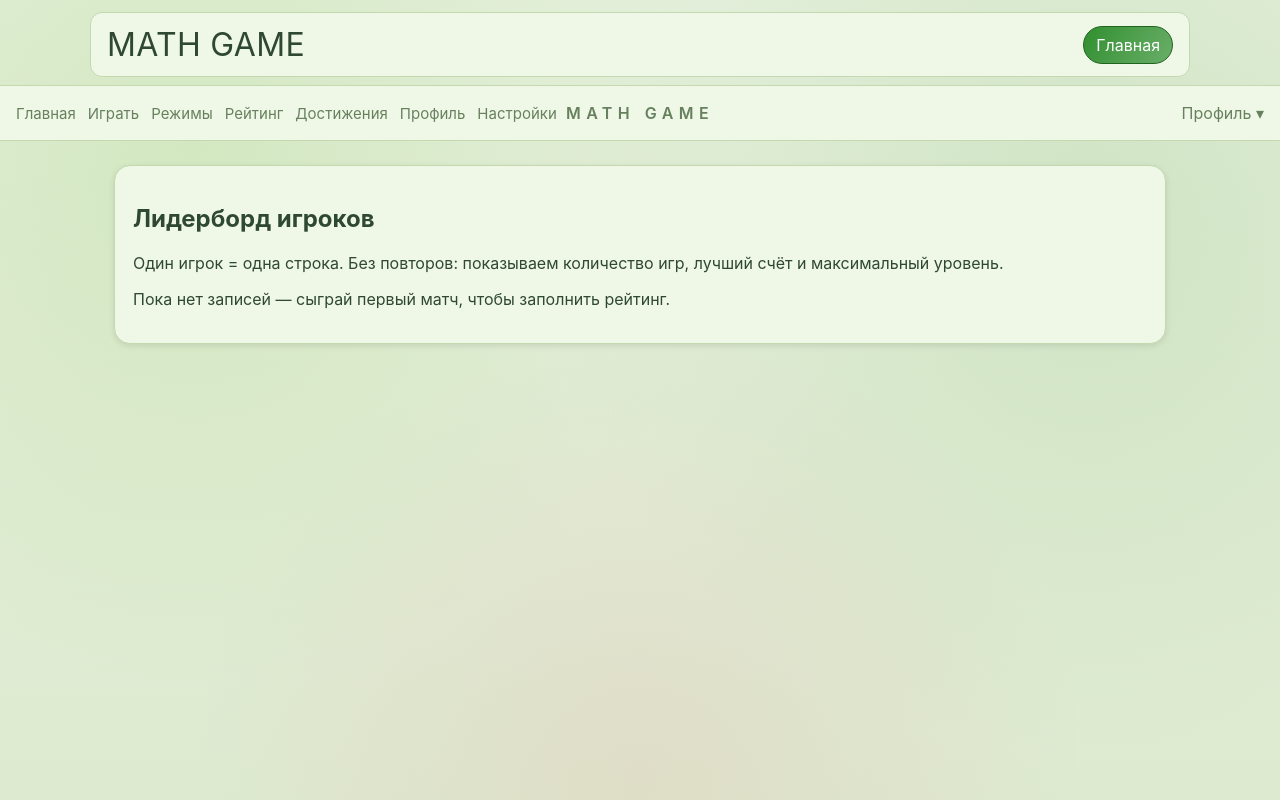
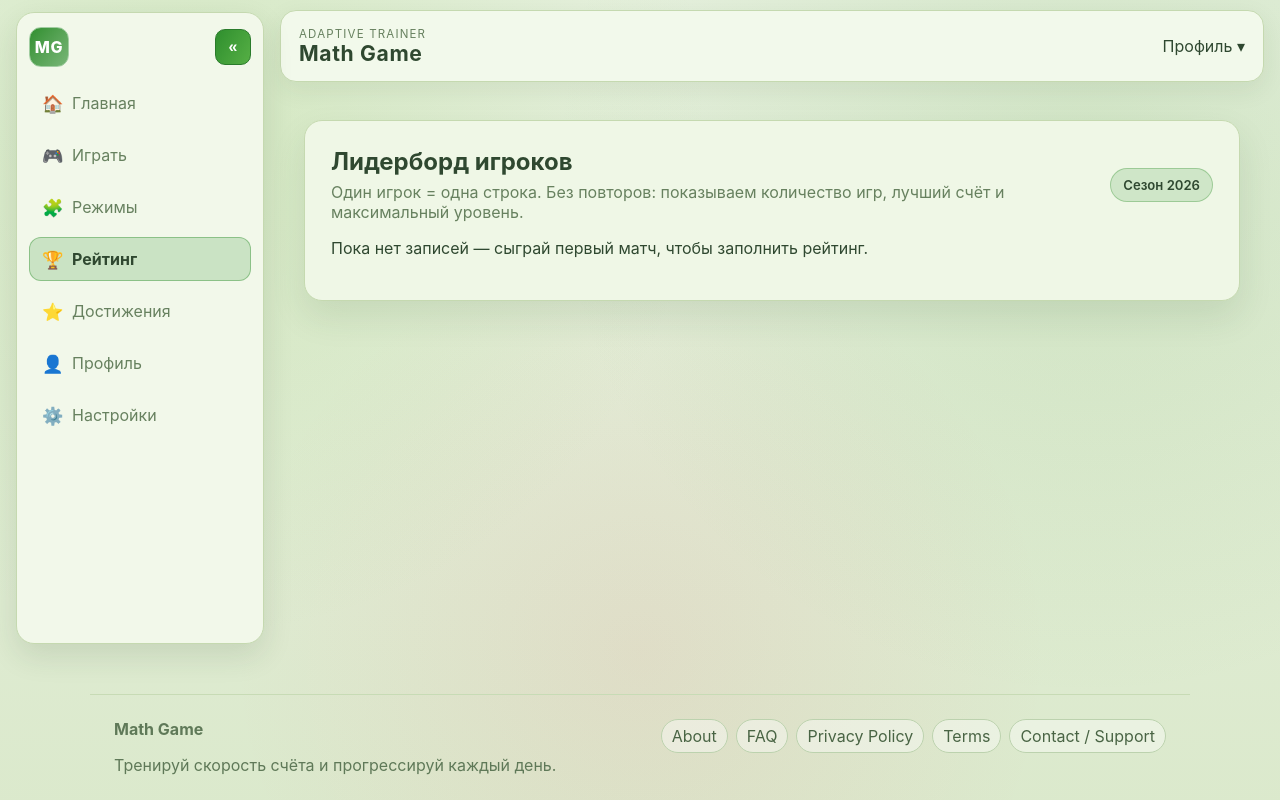
Before and after one commit to pornosirota-prog/math_game, a React (Vite) app in the folder frontend/: page /leaderboard in a window 1280 px wide. Shown: the top 800 px of the page. Built offline with nearby package versions, Linux system fonts and the light colour scheme; sample sign-in values are in the browser's storage.

Commit message:
Redesign app shell with collapsible sidebar layout

```diff
--- a/frontend/src/App.tsx
+++ b/frontend/src/App.tsx
@@ -1,4 +1,4 @@
-import { useEffect } from 'react';
+import { useEffect, useMemo, useState } from 'react';
 import { Navigate, NavLink, Outlet, Route, Routes, useLocation } from 'react-router-dom';
 import { LandingPage } from './pages/LandingPage';
 import { LoginPage } from './pages/LoginPage';
@@ -14,6 +14,24 @@ import { useAuthStore } from './store/authStore';
 import { useSettingsStore } from './store/settingsStore';
 import { SiteFooter } from './components/footer/SiteFooter';
 import { InfoPage } from './pages/info/InfoPage';
+
+const SIDEBAR_STORAGE_KEY = 'mathgame:sidebar-collapsed';
+
+type NavEntry = {
+  to: string;
+  label: string;
+  icon: string;
+};
+
+const NAV_ITEMS: NavEntry[] = [
+  { to: '/dashboard', label: 'Главная', icon: '🏠' },
+  { to: '/game?mode=classic', label: 'Играть', icon: '🎮' },
+  { to: '/modes', label: 'Режимы', icon: '🧩' },
+  { to: '/leaderboard', label: 'Рейтинг', icon: '🏆' },
+  { to: '/achievements', label: 'Достижения', icon: '⭐' },
+  { to: '/profile', label: 'Профиль', icon: '👤' },
+  { to: '/settings', label: 'Настройки', icon: '⚙️' }
+];
 
 const RequireAuth = ({ children }: { children: JSX.Element }) => {
   const token = useAuthStore((s) => s.token);
@@ -34,36 +52,90 @@ const OAuthSuccess = () => {
 const PublicHeader = () => {
   const token = useAuthStore((s) => s.token);
 
+  if (token) return null;
+
   return (
     <header className="layout app-topbar">
-      <NavLink className="brand-link" to={token ? '/dashboard' : '/'}>
+      <NavLink className="brand-link" to="/">
         <span className="brand-title">MATH GAME</span>
       </NavLink>
       <div className="nav-links">
-        {!token && <NavLink to="/login">Войти</NavLink>}
-        {!token && <NavLink to="/register">Регистрация</NavLink>}
-        {token && <NavLink to="/dashboard">Главная</NavLink>}
+        <NavLink to="/login">Войти</NavLink>
+        <NavLink to="/register">Регистрация</NavLink>
       </div>
     </header>
   );
 };
 
-const AppShell = () => {
+const SidebarNavigationItem = ({ item, collapsed, closeOnNavigate }: {
+  item: NavEntry;
+  collapsed: boolean;
+  closeOnNavigate: () => void;
+}) => (
+  <NavLink
+    to={item.to}
+    className={({ isActive }) => `sidebar-nav-item${isActive ? ' active' : ''}`}
+    onClick={closeOnNavigate}
+    title={collapsed ? item.label : undefined}
+  >
+    <span className="sidebar-nav-icon" aria-hidden>{item.icon}</span>
+    <span className="sidebar-nav-label">{item.label}</span>
+  </NavLink>
+);
+
+const Sidebar = ({
+  collapsed,
+  mobileOpen,
+  onToggleCollapse,
+  onCloseMobile
+}: {
+  collapsed: boolean;
+  mobileOpen: boolean;
+  onToggleCollapse: () => void;
+  onCloseMobile: () => void;
+}) => (
+  <aside className={`app-sidebar${collapsed ? ' collapsed' : ''}${mobileOpen ? ' mobile-open' : ''}`}>
+    <div className="sidebar-header">
+      <span className="sidebar-brand">MG</span>
+      <button
+        type="button"
+        className="sidebar-collapse-toggle"
+        onClick={onToggleCollapse}
+        aria-label={collapsed ? 'Раскрыть боковую панель' : 'Свернуть боковую панель'}
+        title={collapsed ? 'Раскрыть' : 'Свернуть'}
+      >
+        {collapsed ? '»' : '«'}
+      </button>
+    </div>
+
+    <nav className="sidebar-nav" aria-label="Основная навигация">
+      {NAV_ITEMS.map((item) => (
+        <SidebarNavigationItem
+          key={item.label}
+          item={item}
+          collapsed={collapsed}
+          closeOnNavigate={onCloseMobile}
+        />
+      ))}
+    </nav>
+  </aside>
+);
+
+const TopBar = ({ onMobileMenu }: { onMobileMenu: () => void }) => {
   const setToken = useAuthStore((s) => s.setToken);
 
   return (
-    <div className="trainer-shell">
-      <header className="trainer-toolbar">
-        <nav className="trainer-nav-left">
-          <NavLink to="/dashboard">Главная</NavLink>
-          <NavLink to="/game?mode=classic">Играть</NavLink>
-          <NavLink to="/modes">Режимы</NavLink>
-          <NavLink to="/leaderboard">Рейтинг</NavLink>
-          <NavLink to="/achievements">Достижения</NavLink>
-          <NavLink to="/profile">Профиль</NavLink>
-          <NavLink to="/settings">Настройки</NavLink>
-        </nav>
-        <strong className="trainer-toolbar-title">MATH GAME</strong>
+    <header className="shell-topbar">
+      <div className="shell-topbar-left">
+        <button type="button" className="mobile-menu-toggle" onClick={onMobileMenu} aria-label="Открыть меню">
+          ☰
+        </button>
+        <div>
+          <p className="shell-overline">Adaptive Trainer</p>
+          <strong className="shell-title">Math Game</strong>
+        </div>
+      </div>
+
       <details className="profile-dropdown">
         <summary>Профиль ▾</summary>
         <div className="dropdown-menu">
@@ -74,9 +146,45 @@ const AppShell = () => {
         </div>
       </details>
     </header>
-      <main className="trainer-main">
+  );
+};
+
+const AppShell = () => {
+  const [collapsed, setCollapsed] = useState(false);
+  const [mobileOpen, setMobileOpen] = useState(false);
+
+  useEffect(() => {
+    const value = localStorage.getItem(SIDEBAR_STORAGE_KEY);
+    setCollapsed(value === '1');
+  }, []);
+
+  const toggleCollapsed = () => {
+    setCollapsed((prev) => {
+      const next = !prev;
+      localStorage.setItem(SIDEBAR_STORAGE_KEY, next ? '1' : '0');
+      return next;
+    });
+  };
+
+  const shellClass = useMemo(() => `app-shell-modern${collapsed ? ' sidebar-collapsed' : ''}`, [collapsed]);
+
+  return (
+    <div className={shellClass}>
+      <Sidebar
+        collapsed={collapsed}
+        mobileOpen={mobileOpen}
+        onToggleCollapse={toggleCollapsed}
+        onCloseMobile={() => setMobileOpen(false)}
+      />
+
+      {mobileOpen && <button type="button" className="sidebar-backdrop" aria-label="Закрыть меню" onClick={() => setMobileOpen(false)} />}
+
+      <div className="shell-main-column">
+        <TopBar onMobileMenu={() => setMobileOpen((prev) => !prev)} />
+        <main className="shell-main-content">
           <Outlet />
         </main>
+      </div>
     </div>
   );
 };
--- a/frontend/src/pages/LeaderboardPage.tsx
+++ b/frontend/src/pages/LeaderboardPage.tsx
@@ -37,9 +37,14 @@ export const LeaderboardPage = () => {
 
   return (
     <div className="layout">
-      <section className="card">
-        <h1>Лидерборд игроков</h1>
-        <p>Один игрок = одна строка. Без повторов: показываем количество игр, лучший счёт и максимальный уровень.</p>
+      <section className="card leaderboard-card">
+        <div className="leaderboard-page-header">
+          <div>
+            <h1>Лидерборд игроков</h1>
+            <p>Один игрок = одна строка. Без повторов: показываем количество игр, лучший счёт и максимальный уровень.</p>
+          </div>
+          <span className="leaderboard-badge">Сезон 2026</span>
+        </div>
         {playersLeaderboard.length === 0 ? (
           <p>Пока нет записей — сыграй первый матч, чтобы заполнить рейтинг.</p>
         ) : (
--- a/frontend/src/theme/styles.css
+++ b/frontend/src/theme/styles.css
@@ -352,22 +352,6 @@ input:focus {
 }
 
 .trainer-shell { min-height: calc(100vh - 64px); }
-.trainer-toolbar {
-  min-height: 56px;
-  border-top: 1px solid var(--card-border);
-  border-bottom: 1px solid var(--card-border);
-  display: grid;
-  grid-template-columns: 1fr auto 1fr;
-  align-items: center;
-  padding: 0 16px;
-  background: var(--card);
-}
-.trainer-nav-left { display: flex; gap: 12px; align-items: center; }
-.trainer-nav-left a { text-decoration: none; color: var(--text-secondary); font-size: 15px; }
-.trainer-toolbar-title { justify-self: center; letter-spacing: 0.34em; color: var(--text-secondary); font-weight: 600; }
-.profile-dropdown { justify-self: end; }
-.profile-dropdown summary { list-style: none; color: var(--text-secondary); }
-.trainer-main { max-width: 1300px; margin: 0 auto; }
 
 .trainer-game { min-height: calc(100vh - 150px); display: grid; align-content: start; }
 .trainer-progress-wrap { padding-top: 16px; display: flex; justify-content: center; }
@@ -606,11 +590,6 @@ input:focus {
   background: linear-gradient(90deg, #2f8f2e 0%, #62b94c 100%);
 }
 
-.trainer-nav-left {
-  overflow-x: auto;
-  white-space: nowrap;
-}
-
 .dashboard-hero h1 {
   margin: 2px 0 12px;
   font-size: clamp(1.8rem, 3.2vw, 3rem);
@@ -766,3 +745,305 @@ input:focus {
 .accuracy-row strong {
   font-size: 0.9rem;
 }
+
+.app-shell-modern {
+  --sidebar-expanded: 248px;
+  --sidebar-collapsed: 84px;
+  display: grid;
+  grid-template-columns: var(--sidebar-expanded) 1fr;
+  min-height: calc(100vh - 130px);
+  gap: 16px;
+  max-width: 1480px;
+  margin: 0 auto;
+  padding: 10px 16px 24px;
+  position: relative;
+  z-index: 1;
+}
+
+.app-shell-modern.sidebar-collapsed {
+  grid-template-columns: var(--sidebar-collapsed) 1fr;
+}
+
+.app-sidebar {
+  position: sticky;
+  top: 12px;
+  align-self: start;
+  border-radius: 18px;
+  border: 1px solid var(--card-border);
+  background: color-mix(in srgb, var(--card) 84%, #ffffff 16%);
+  box-shadow: 0 12px 30px rgba(31, 61, 29, 0.12);
+  padding: 14px 12px;
+  min-height: calc(100vh - 168px);
+  transition: width 0.3s ease, transform 0.3s ease;
+}
+
+.sidebar-header {
+  display: flex;
+  align-items: center;
+  justify-content: space-between;
+  margin-bottom: 14px;
+  gap: 8px;
+}
+
+.sidebar-brand {
+  display: inline-grid;
+  place-items: center;
+  width: 40px;
+  height: 40px;
+  border-radius: 12px;
+  border: 1px solid color-mix(in srgb, var(--primary) 45%, #fff 55%);
+  background: linear-gradient(130deg, var(--primary), color-mix(in srgb, var(--primary) 65%, #fff 35%));
+  color: #fff;
+  font-weight: 800;
+  letter-spacing: 0.04em;
+}
+
+.sidebar-collapse-toggle {
+  width: 36px;
+  min-width: 36px;
+  height: 36px;
+  border-radius: 10px;
+  padding: 0;
+  font-size: 1rem;
+}
+
+.sidebar-nav {
+  display: grid;
+  gap: 8px;
+}
+
+.sidebar-nav-item {
+  display: flex;
+  align-items: center;
+  gap: 12px;
+  min-height: 44px;
+  border-radius: 12px;
+  padding: 10px 12px;
+  text-decoration: none;
+  color: var(--text-secondary);
+  border: 1px solid transparent;
+  transition: background 0.2s ease, color 0.2s ease, border-color 0.2s ease;
+}
+
+.sidebar-nav-item:hover {
+  background: color-mix(in srgb, var(--primary) 12%, transparent);
+  border-color: color-mix(in srgb, var(--primary) 25%, transparent);
+  color: var(--text-primary);
+}
+
+.sidebar-nav-item.active {
+  background: color-mix(in srgb, var(--primary) 20%, transparent);
+  border-color: color-mix(in srgb, var(--primary) 40%, transparent);
+  color: var(--text-primary);
+  font-weight: 700;
+}
+
+.sidebar-nav-icon {
+  font-size: 1.08rem;
+  width: 18px;
+  text-align: center;
+  flex: 0 0 18px;
+}
+
+.app-sidebar.collapsed .sidebar-nav-label {
+  opacity: 0;
+  width: 0;
+  overflow: hidden;
+}
+
+.app-sidebar.collapsed .sidebar-nav-item {
+  justify-content: center;
+  padding-inline: 8px;
+}
+
+.app-sidebar.collapsed .sidebar-header {
+  justify-content: center;
+}
+
+.app-sidebar.collapsed .sidebar-collapse-toggle {
+  position: absolute;
+  top: 14px;
+  right: 8px;
+  width: 24px;
+  min-width: 24px;
+  height: 24px;
+  border-radius: 999px;
+  font-size: 0.75rem;
+}
+
+.shell-main-column {
+  min-width: 0;
+  display: grid;
+  grid-template-rows: auto 1fr;
+  gap: 14px;
+}
+
+.shell-topbar {
+  min-height: 72px;
+  border-radius: 16px;
+  border: 1px solid var(--card-border);
+  background: color-mix(in srgb, var(--card) 80%, #fff 20%);
+  box-shadow: 0 8px 24px rgba(32, 60, 31, 0.08);
+  padding: 12px 18px;
+  display: flex;
+  align-items: center;
+  justify-content: space-between;
+  gap: 14px;
+}
+
+.shell-topbar-left {
+  display: flex;
+  align-items: center;
+  gap: 12px;
+}
+
+.shell-overline {
+  margin: 0;
+  color: var(--text-secondary);
+  text-transform: uppercase;
+  letter-spacing: 0.1em;
+  font-size: 0.72rem;
+}
+
+.shell-title {
+  font-size: clamp(1rem, 2.2vw, 1.32rem);
+  letter-spacing: 0.03em;
+}
+
+.shell-main-content {
+  min-width: 0;
+}
+
+.mobile-menu-toggle {
+  display: none;
+  width: 40px;
+  height: 40px;
+  border-radius: 10px;
+  font-size: 1.05rem;
+  padding: 0;
+}
+
+.sidebar-backdrop {
+  position: fixed;
+  inset: 0;
+  background: rgba(0, 0, 0, 0.38);
+  border: none;
+  z-index: 20;
+  padding: 0;
+}
+
+.leaderboard-page-header {
+  display: flex;
+  align-items: center;
+  justify-content: space-between;
+  gap: 14px;
+  margin-bottom: 14px;
+}
+
+.leaderboard-page-header h1 {
+  margin: 0;
+}
+
+.leaderboard-page-header p {
+  margin: 6px 0 0;
+  color: var(--text-secondary);
+}
+
+.leaderboard-badge {
+  border: 1px solid color-mix(in srgb, var(--primary) 32%, transparent);
+  background: color-mix(in srgb, var(--primary) 16%, transparent);
+  border-radius: 999px;
+  padding: 8px 12px;
+  font-size: 0.82rem;
+  font-weight: 600;
+  white-space: nowrap;
+}
+
+.leaderboard-card {
+  border-radius: 18px;
+  padding: clamp(16px, 2.3vw, 26px);
+  box-shadow: 0 16px 35px rgba(32, 64, 31, 0.1);
+}
+
+.leaderboard-table thead th {
+  font-size: 0.95rem;
+  color: var(--text-secondary);
+}
+
+.leaderboard-table tbody tr:hover {
+  background: color-mix(in srgb, var(--primary) 8%, transparent);
+}
+
+@media (max-width: 1080px) {
+  .app-shell-modern,
+  .app-shell-modern.sidebar-collapsed {
+    grid-template-columns: 1fr;
+  }
+
+  .app-sidebar {
+    position: fixed;
+    top: 0;
+    left: 0;
+    width: min(82vw, 290px);
+    min-height: 100vh;
+    border-radius: 0 18px 18px 0;
+    transform: translateX(-102%);
+    z-index: 30;
+  }
+
+  .app-sidebar.mobile-open {
+    transform: translateX(0);
+  }
+
+  .app-sidebar.collapsed {
+    width: min(82vw, 290px);
+  }
+
+  .app-sidebar.collapsed .sidebar-nav-label {
+    opacity: 1;
+    width: auto;
+  }
+
+  .app-sidebar.collapsed .sidebar-nav-item {
+    justify-content: flex-start;
+    padding-inline: 12px;
+  }
+
+  .app-sidebar.collapsed .sidebar-header {
+    justify-content: space-between;
+  }
+
+  .app-sidebar.collapsed .sidebar-collapse-toggle {
+    position: static;
+    width: 36px;
+    min-width: 36px;
+    height: 36px;
+    border-radius: 10px;
+    font-size: 1rem;
+  }
+
+  .mobile-menu-toggle {
+    display: inline-grid;
+    place-items: center;
+  }
+}
+
+@media (max-width: 740px) {
+  .app-shell-modern {
+    padding: 8px 10px 18px;
+    gap: 10px;
+  }
+
+  .shell-topbar {
+    padding: 10px 12px;
+  }
+
+  .leaderboard-page-header {
+    flex-direction: column;
+    align-items: flex-start;
+  }
+
+  .leaderboard-table {
+    min-width: 560px;
+  }
+}
```
Lines whose indentation alone changed are shown as unchanged.
